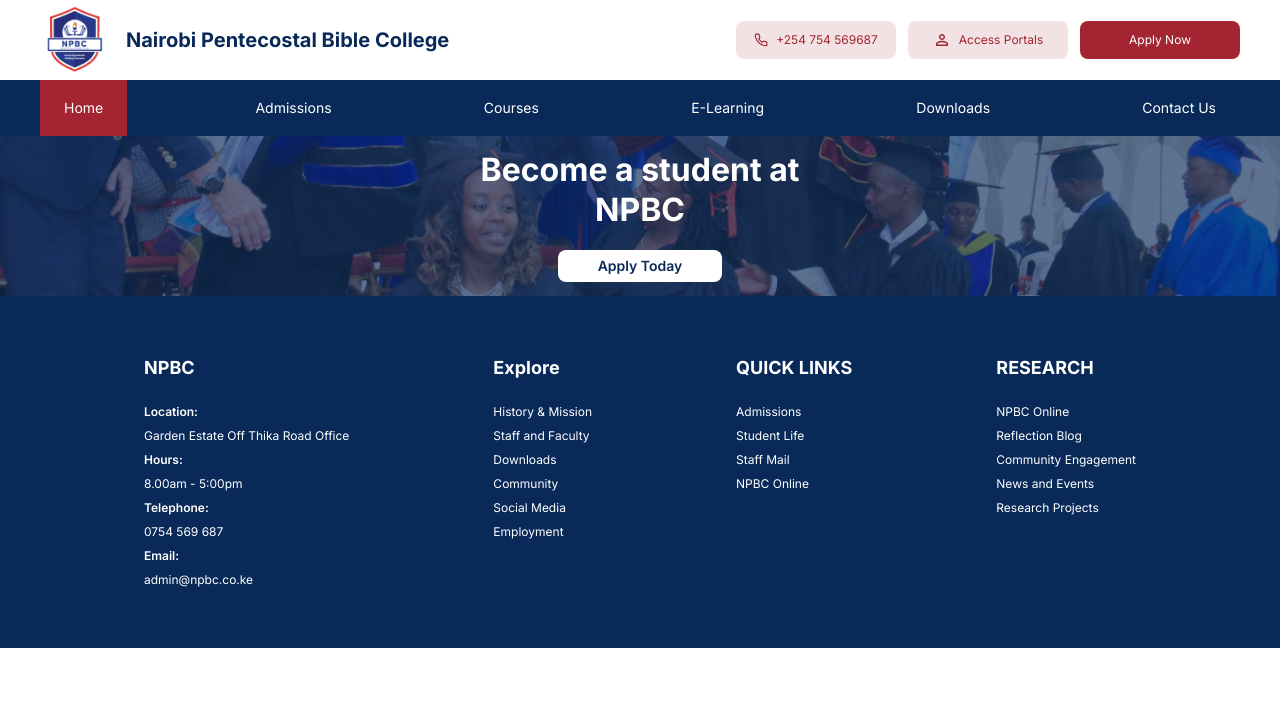
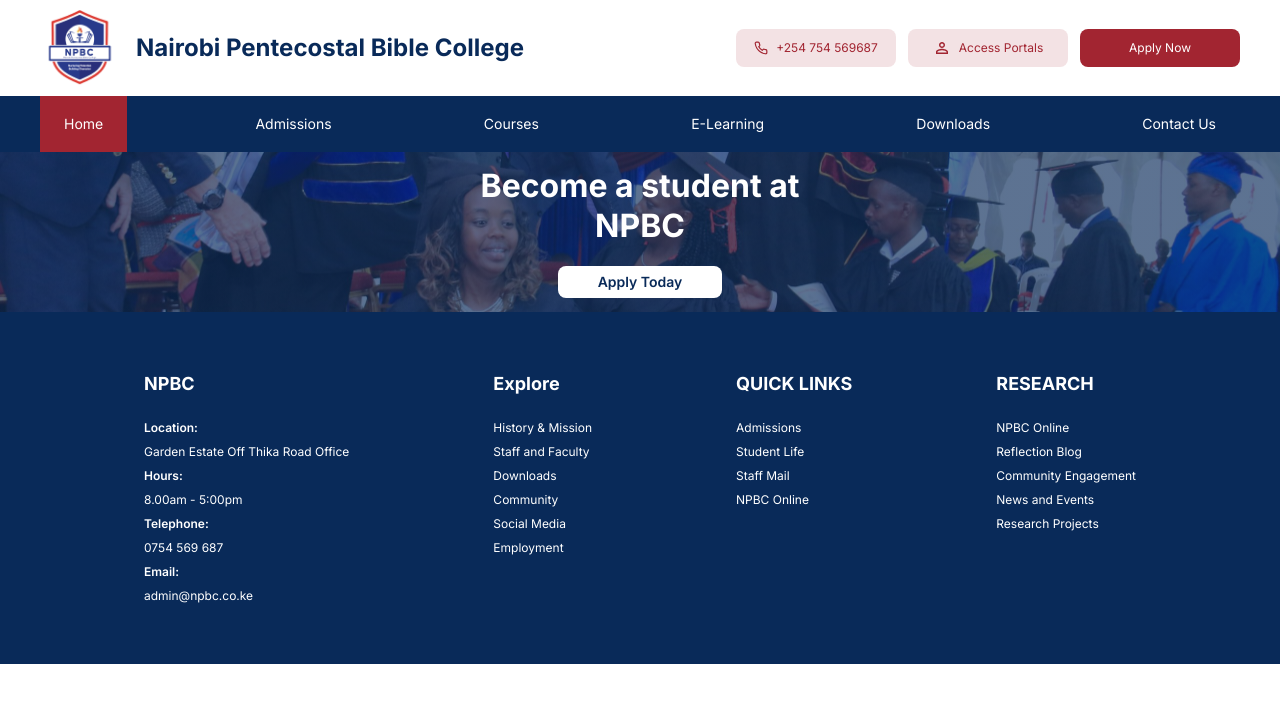
Before and after one commit to pekmah/npbc-lecturer, a Next.js app: page / in a window 1280 px wide. Shown: the top 702 px of the page. Built offline with nearby package versions, Linux system fonts and the light colour scheme.

Commit message:
refractor(NPBC): header height h-20 -> h-24

```diff
--- a/src/components/layout/Header.js
+++ b/src/components/layout/Header.js
@@ -6,13 +6,13 @@ import { MdPersonOutline } from 'react-icons/md'
 
 const Header = () => {
     return (
-        <div className='bg-white px-10 h-20 flex items-center text-black'>
+        <div className='bg-white px-10 h-24 flex items-center text-black'>
             <div className="flex gap-4 items-center flex-1">
                 {/* Image */}
-                <Image height={80} width={70} src="/images/layout/logo.png" alt="logo" />
+                <Image height={90} width={80} src="/images/layout/logo.png" alt="logo" />
 
                 {/* title */}
-                <h4 className="c-xl font-bold text-c-blue">Nairobi Pentecostal Bible College</h4>
+                <h4 className="c-h7 font-bold text-c-blue">Nairobi Pentecostal Bible College</h4>
             </div>
 
             {/* buttons */}
```
